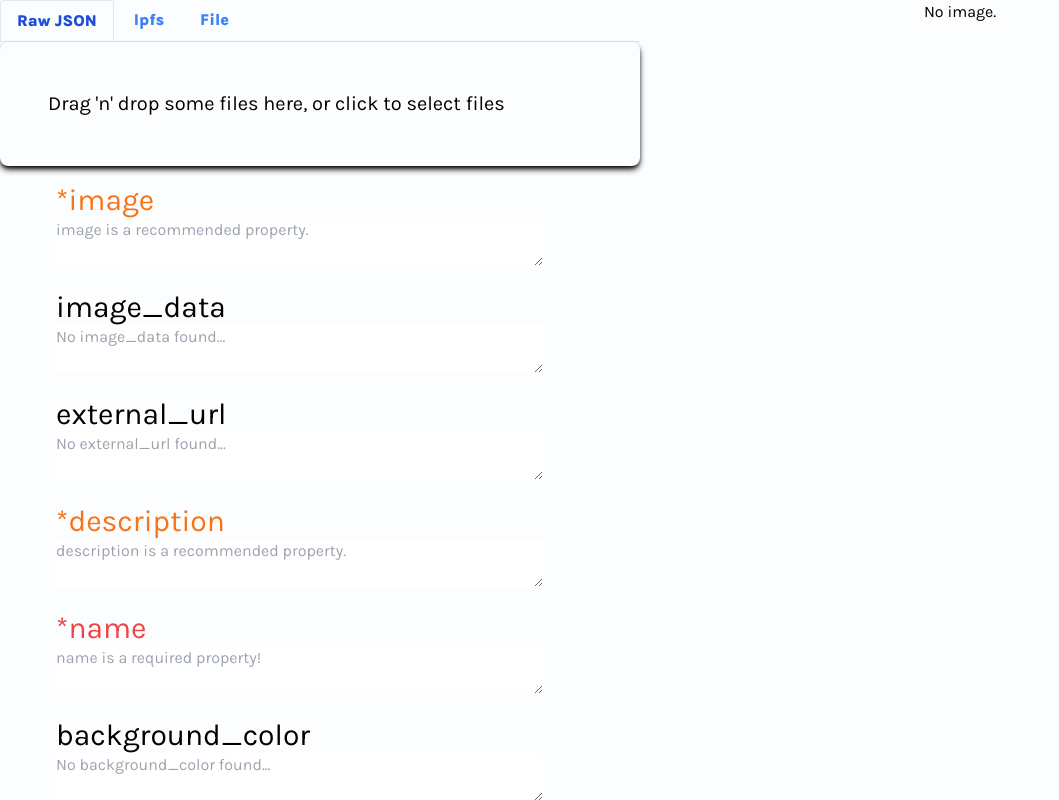
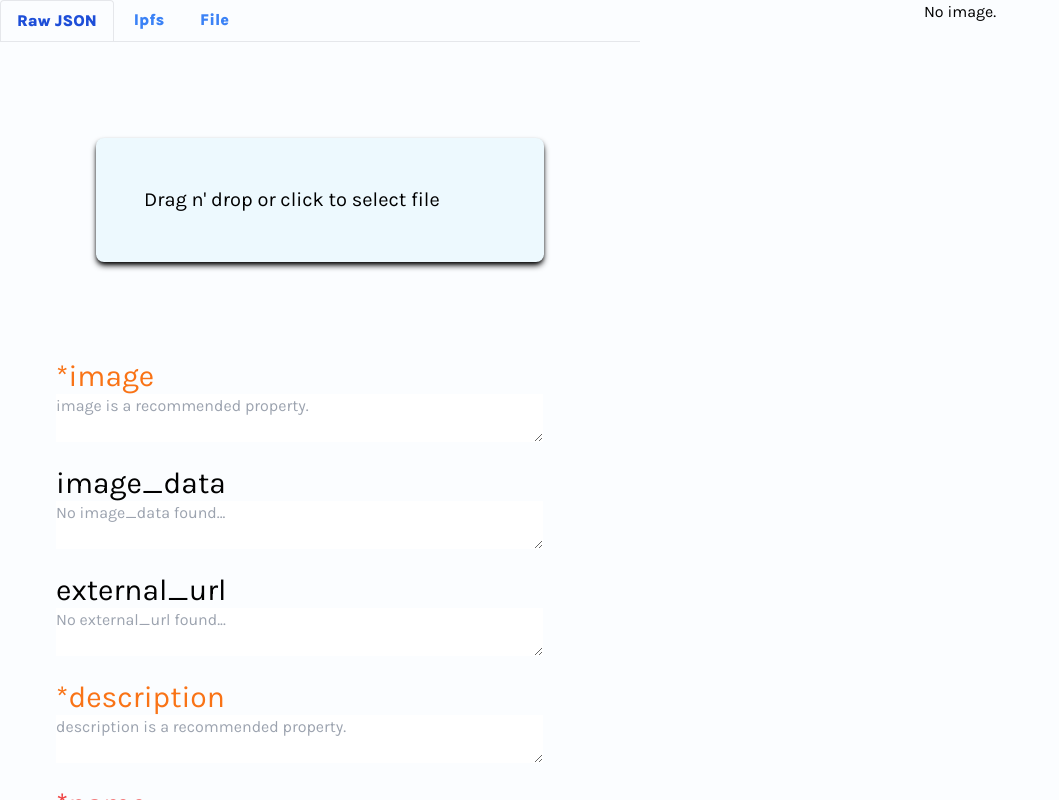
Before and after one commit to fn-Drew/Metadata-Preview, a React (Create React App) app: page / in a window 1280 px wide. Both pictures are taken after a click on the input "File". Shown: the top 800 px of the page, without its empty margins (0-1059 px from the left). Built offline with nearby package versions, Linux system fonts and the light colour scheme.

Commit message:
removed unnecessary console logs and comments

```diff
--- a/src/App.js
+++ b/src/App.js
@@ -20,8 +20,6 @@ function App() {
     <div class="font-body grid h-full w-full w grid-cols-2 bg-[#fbfdff]">
       <div>
         <NavBar setRawJsonInput={setRawJsonInput} handleRawJsonInput={handleRawJsonInput} />
-        {/* <IpfsInput setRawJsonInput={setRawJsonInput} /> */}
-        {/* <RawJsonInput handleUserInput={handleRawJsonInput} /> */}
         <div>
           <SchemaUI userInput={rawJsonInput} />
         </div>
--- a/src/Components/FileInput.js
+++ b/src/Components/FileInput.js
@@ -6,12 +6,9 @@ function FileInput({ setRawJsonInput }) {
     acceptedFiles.forEach((file) => {
       const reader = new FileReader()
 
-      reader.onabort = () => console.log('file reading was aborted')
-      reader.onerror = () => console.log('file reading has failed')
       reader.onload = () => {
         // Do whatever you want with the file contents
         const binaryStr = reader.result
-        console.log(JSON.parse(binaryStr))
         setRawJsonInput(JSON.parse(binaryStr))
       }
       reader.readAsText(file)
@@ -23,7 +20,7 @@ function FileInput({ setRawJsonInput }) {
   return (
     <div {...getRootProps()}>
       <input {...getInputProps()} />
-      <p class="p-12 text-xl rounded-lg shadow-md shadow-black">Drag 'n' drop some files here, or click to select files</p>
+      <p class="p-12 hover:shadow-blue-500 transition-all bg-[#edf9fe] m-24 text-xl rounded-lg shadow-md shadow-black">Drag n' drop or click to select file</p>
     </div>
   )
 }
```
